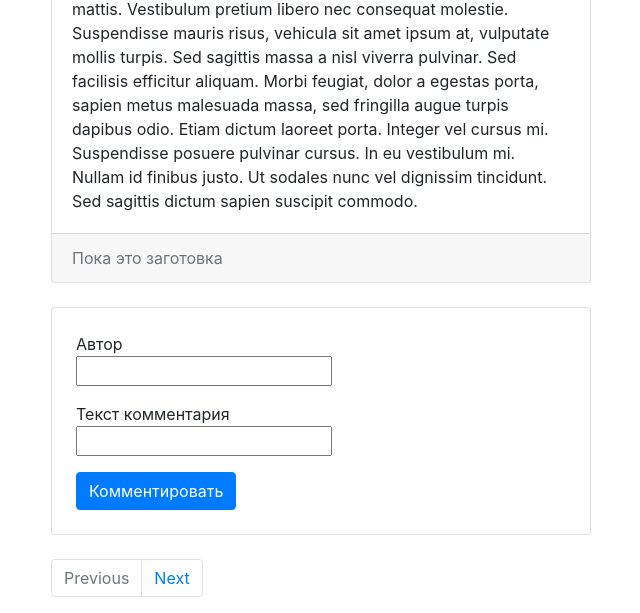
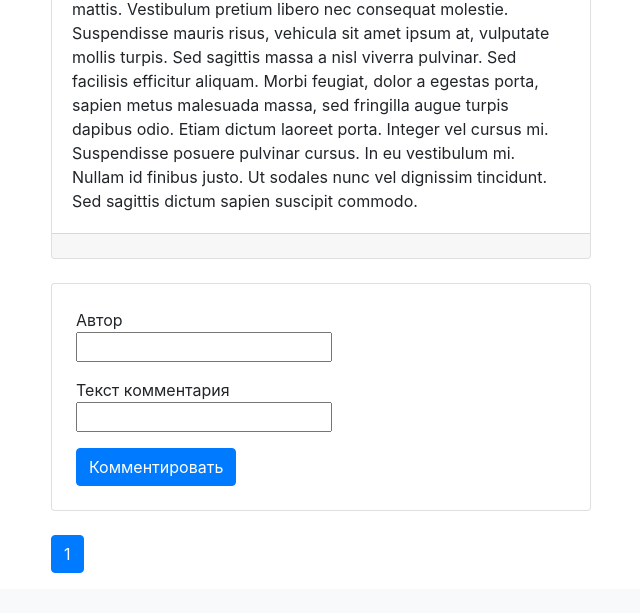
Before and after one commit to VTurok/kanobu, a Django app: page /kanobu/material/3/ in a window 1280 px wide. Shown: the part 1389-2002 px from the top of the page, without its empty margins (224-864 px from the left). After the commit the page ends 1962 px from the top, so only its background shows below. Run offline with Django 3.2, Linux system fonts and the light colour scheme; data comes from the database, SQL or seed files in the repository; some libraries are stand-ins or nearby versions.

Commit message:
Пагинация для комментариев

```diff
--- a/project/materials/templates/materials/base.html
+++ b/project/materials/templates/materials/base.html
@@ -37,8 +37,6 @@
                 {% endblock %}
                 <nav aria-label="...">
                   <ul class="pagination">
-                    <li class="page-item disabled">
-                      <a class="page-link" href="#" tabindex="-1" aria-disabled="true">Previous</a>
                     {% for n in page_object.paginator.page_range %}
                       {% if page_object.number == n %}
                           <li class="page-item active" aria-current="page">
@@ -48,9 +46,6 @@
                         <li class="page-item"><a class="page-link" href="?page={{ n }}">{{ n }}</a></li>
                       {% endif %}
                     {% endfor %}
-                    <li class="page-item">
-                      <a class="page-link" href="#">Next</a>
-                    </li>
                   </ul>
                 </nav>
             </div>
--- a/project/materials/templates/materials/material_detail.html
+++ b/project/materials/templates/materials/material_detail.html
@@ -12,7 +12,6 @@
             <p class="card-text">{{ material.body }}</p>
         </div>
         <div class="card-footer text-muted">
-            Пока это заготовка
         </div>
     </div>
     <div class="card mb-4">
@@ -34,7 +33,7 @@
                 <button type="submit" name="button" class="btn btn-primary">Комментировать</button>
         </form>
     </div>
-    {% for comment in comments %}
+    {% for comment in page_object.object_list %}
     <div class="card mb-4">
           <h5 class="card-header">Автор: {{ comment.author }}; дата: {{ comment.date_create }}</h5>
           <div class="card-body">
--- a/project/materials/templates/materials/materials_list.html
+++ b/project/materials/templates/materials/materials_list.html
@@ -15,7 +15,6 @@
             <a href="{{ material.get_absolute_url }}" class="btn btn-primary">Читать</a>
           </div>
           <div class="card-footer text-muted">
-              Пока это заготовка
           </div>
         </div>
     {% endfor %}
--- a/project/materials/views.py
+++ b/project/materials/views.py
@@ -35,11 +35,14 @@
     """
     material = get_object_or_404(Material, pk=pk)
     comments = material.comment_set.all()
+    paginator = Paginator(comments, 2)
+    page_number = request.GET.get('page', 1)
+    page = paginator.get_page(page_number)
     form = CommentForm()
     return render(
         request,
         "materials/material_detail.html",
-        context={"material": material, "comments": comments, "form": form},
+        context={"material": material, "page_object": page, "form": form},
     )
 
 
```
